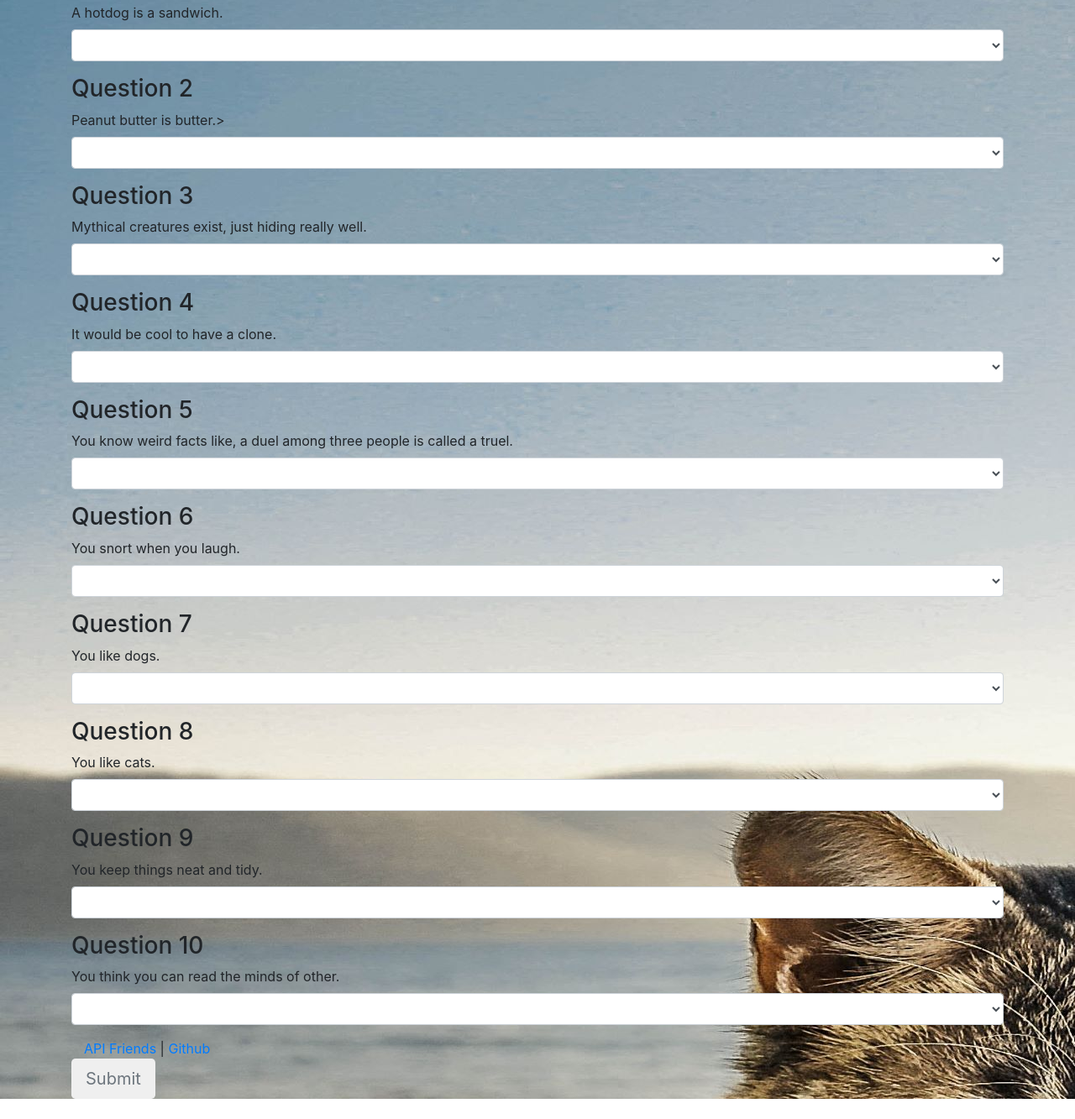
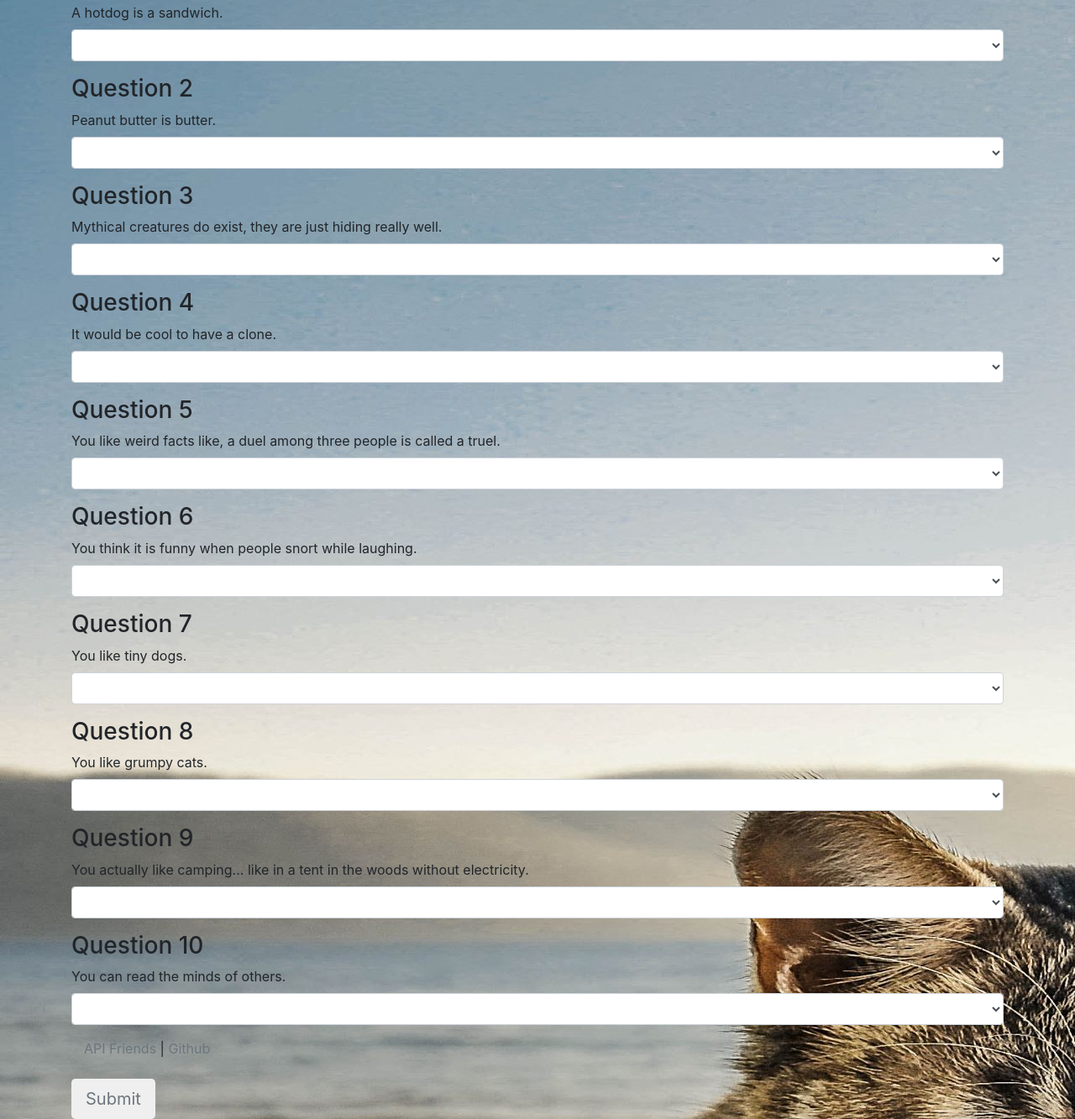
Before and after one commit to jperlmanmoore/FriendFinder, a website: page app/public/survey.html in a window 1280 px wide. Shown: the part 355-1688 px from the top of the page at 84% size. Before the commit the page ends 1664 px from the top, so only its background shows below. Drawn offline with nearby package versions, Linux system fonts and the light colour scheme.

Commit message:
small fixes

```diff
--- a/app/public/survey.html
+++ b/app/public/survey.html
@@ -16,7 +16,7 @@
 <body>
 
     <div class="container">
-        <h1>Survey Questions</h1>
+        <h1 class="text-center text-info">Survey Questions</h1>
         <hr>
 
         <h2>About You</h2>
@@ -46,7 +46,7 @@
 
             <div class="form-group">
                 <h3>Question 2</h3>
-                <label>Peanut butter is butter.></label>
+                <label>Peanut butter is butter.</label>
                 <select id="Q2" class="form-control Qs">
                     <option value=""></option>
                     <option value="1">1 (strong disagree)</option>
@@ -59,7 +59,7 @@
 
             <div class="form-group">
                 <h3>Question 3</h3>
-                <label>Mythical creatures exist, just hiding really well.</label>
+                <label>Mythical creatures do exist, they are just hiding really well.</label>
                 <select id="Q3" class="form-control Qs">
                     <option value=""></option>
                     <option value="1">1 (strong disagree)</option>
@@ -85,7 +85,7 @@
 
             <div class="form-group">
                 <h3>Question 5</h3>
-                <label>You know weird facts like, a duel among three people is called a truel.</label>
+                <label>You like weird facts like, a duel among three people is called a truel.</label>
                 <select id="Q5" class="form-control Qs" required>
                     <option value=""></option>
                     <option value="1">1 (strong disagree)</option>
@@ -98,7 +98,7 @@
 
             <div class="form-group">
                 <h3>Question 6</h3>
-                <label>You snort when you laugh.</label>
+                <label>You think it is funny when people snort while laughing.</label>
                 <select id="Q6" class="form-control Qs" required>
                     <option value=""></option>
                     <option value="1">1 (strong disagree)</option>
@@ -111,7 +111,7 @@
 
             <div class="form-group">
                 <h3>Question 7</h3>
-                <label>You like dogs.</label>
+                <label>You like tiny dogs.</label>
                 <select id="Q7" class="form-control Qs" required>
                     <option value=""></option>
                     <option value="1">1 (strong disagree)</option>
@@ -124,7 +124,7 @@
 
             <div class="form-group">
                 <h3>Question 8</h3>
-                <label>You like cats.</label>
+                <label>You like grumpy cats.</label>
                 <select id="Q8" class="form-control Qs" required>
                     <option value=""></option>
                     <option value="1">1 (strong disagree)</option>
@@ -137,7 +137,7 @@
 
             <div class="form-group">
                 <h3>Question 9</h3>
-                <label>You keep things neat and tidy.</label>
+                <label>You actually like camping... like in a tent in the woods without electricity.</label>
                 <select id="Q9" class="form-control Qs" required>
                     <option value=""></option>
                     <option value="1">1 (strong disagree)</option>
@@ -150,7 +150,7 @@
 
             <div class="form-group">
                 <h3>Question 10</h3>
-                <label>You think you can read the minds of other.</label>
+                <label>You can read the minds of others.</label>
                 <select id="Q10" class="form-control Qs" required>
                     <option value=""></option>
                     <option value="1">1 (strong disagree)</option>
@@ -163,10 +163,11 @@
 
             <footer class="footer">
                 <div class="container">
-                    <a href="/api/friends">API Friends</a> | <a
+                    <a class="text-muted" href="/api/friends">API Friends</a> | <a class="text-muted"
                         href="https://github.com/jperlmanmoore/FriendFinder">Github</a>
                 </div>
             </footer>
+            <br>
 
             <!--submit button -->
             <div>
```
